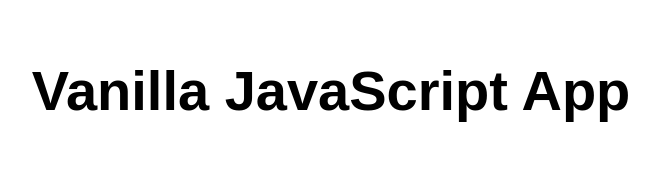
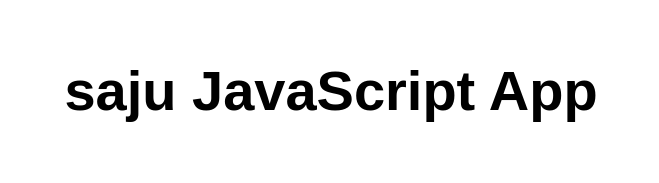
Before and after one commit to DrSajuMohanan/my-first-static-web-app, a website: page src/index.html in a window 1280 px wide. Shown: the whole page, without its empty margins (309-968 px from the left). Drawn offline with Linux system fonts and the light colour scheme.

Commit message:
Update index.html
saju done today

```diff
--- a/src/index.html
+++ b/src/index.html
@@ -10,7 +10,7 @@
 
 <body>
   <main>
-    <h1>Vanilla JavaScript App</h1>
+    <h1>saju JavaScript App</h1>
   </main>
 </body>
 
```
